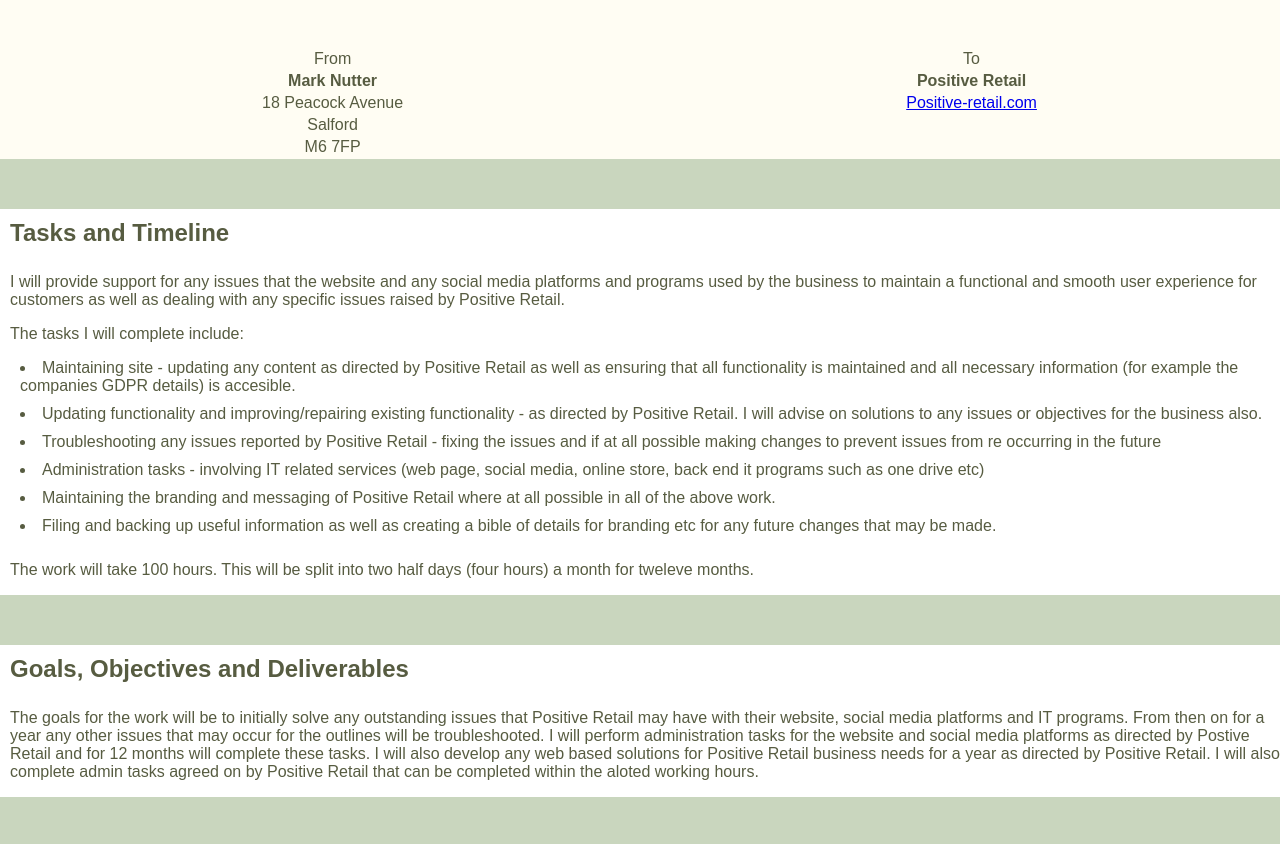
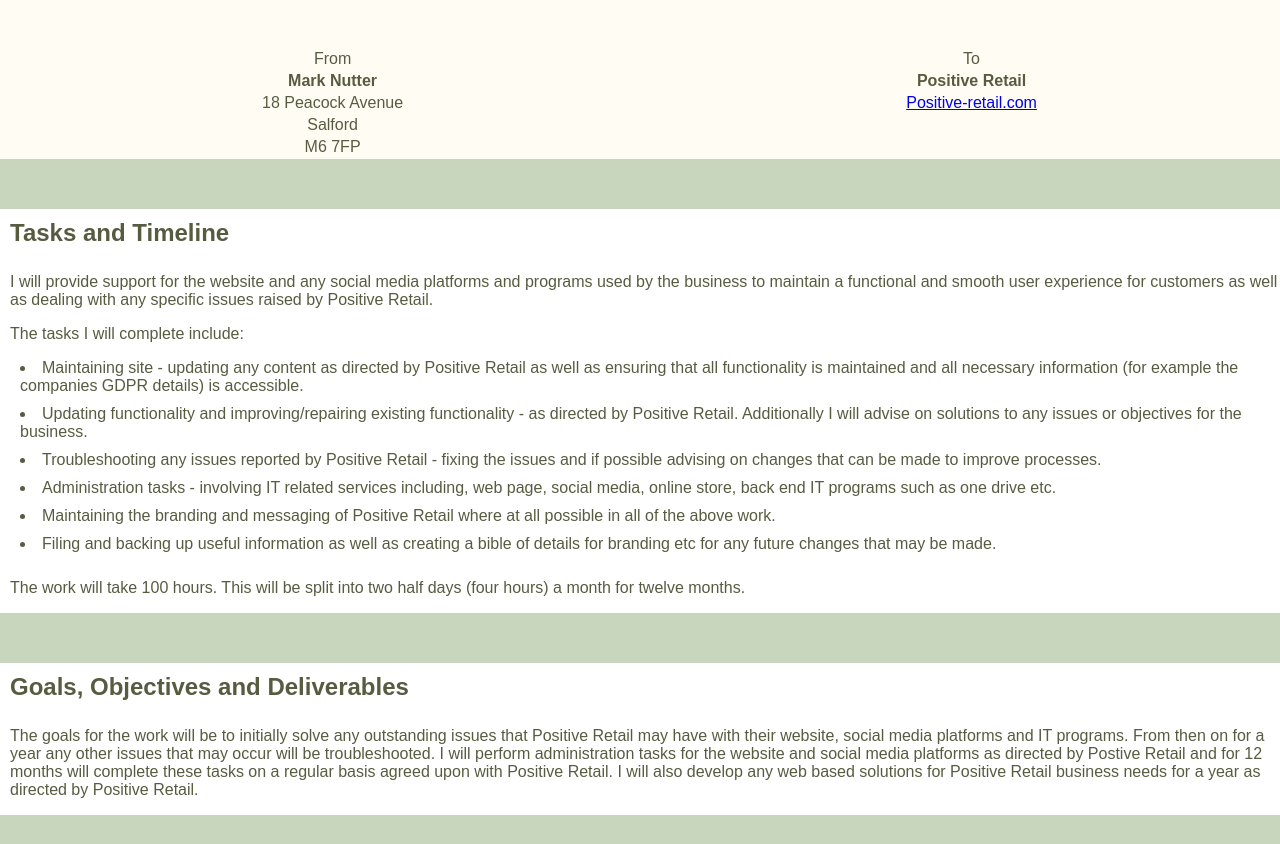
Before and after one commit to Nutbot2000/Web-Development, a plain HTML site: page index.html in a window 1280 px wide. Shown: the part 108-952 px from the top of the page. Drawn offline with Linux system fonts and the light colour scheme.

Commit message:
Update index.html
Spell check
Grammar check
Sense check

```diff
--- a/index.html
+++ b/index.html
@@ -38,24 +38,27 @@
   </div>
   <div class="tasks-timeline-container">
     <h2>Tasks and Timeline</h2>
-  <p>I will provide support for any issues that the website and any social media platforms and programs used by the business to maintain a functional and smooth user experience for customers as well as dealing with any specific issues raised by Positive Retail.</p>
+    <p>I will provide support for the website and any social media platforms and programs used by the business to maintain a functional and smooth user experience for customers as well as dealing with any specific issues raised by
+      Positive Retail.</p>
     <p>The tasks I will complete include:</p>
-  <li>Maintaining site - updating any content as directed by Positive Retail as well as ensuring that all functionality is maintained and all necessary information (for example the companies GDPR details) is accesible.</li>
-  <li>Updating functionality and improving/repairing existing functionality - as directed by Positive Retail. I will advise on solutions to any issues or objectives for the business also.</li>
-  <li>Troubleshooting any issues reported by Positive Retail - fixing the issues and if at all possible making changes to prevent issues from re occurring in the future</li>
-  <li>Administration tasks - involving IT related services (web page, social media, online store, back end it programs such as one drive etc)</li>
+    <li>Maintaining site - updating any content as directed by Positive Retail as well as ensuring that all functionality is maintained and all necessary information (for example the companies GDPR details) is accessible.</li>
+    <li>Updating functionality and improving/repairing existing functionality - as directed by Positive Retail. Additionally I will advise on solutions to any issues or objectives for the business.</li>
+    <li>Troubleshooting any issues reported by Positive Retail - fixing the issues and if possible advising on changes that can be made to improve processes.</li>
+    <li>Administration tasks - involving IT related services including, web page, social media, online store, back end IT programs such as one drive etc.</li>
     <li>Maintaining the branding and messaging of Positive Retail where at all possible in all of the above work.</li>
     <li>Filing and backing up useful information as well as creating a bible of details for branding etc for any future changes that may be made. </li>
-  <p>The work will take 100 hours. This will be split into two half days (four hours) a month for tweleve months.</p>
+    <p>The work will take 100 hours. This will be split into two half days (four hours) a month for twelve months.</p>
   </div>
   <div class="goals-objectives-deliverables-container">
     <h2>Goals, Objectives and Deliverables</h2>
-<p>The goals for the work will be to initially solve any outstanding issues that Positive Retail may have with their website, social media platforms and IT programs. From then on for a year any other issues that may occur for the outlines will be troubleshooted. I will perform administration tasks for the website and social media platforms as directed by Postive Retail and for 12 months will complete these tasks.
-I will also develop any web based solutions for Positive Retail business needs for a year as directed by Positive Retail. I will also complete admin tasks agreed on by Positive Retail that can be completed within the aloted working hours.</p>
+    <p>The goals for the work will be to initially solve any outstanding issues that Positive Retail may have with their website, social media platforms and IT programs. From then on for a year any other issues that may occur will be
+      troubleshooted. I will perform administration tasks for the website and social media platforms as directed by Postive Retail and for 12 months will complete these tasks on a regular basis agreed upon with Positive Retail.
+      I will also develop any web based solutions for Positive Retail business needs for a year as directed by Positive Retail.</p>
   </div>
   <div class="pricing-container">
     <h2>Pricing</h2>
-  <p>Hourly rate 18.75. I will detail the hourly rate, the expected time to complete as well as mile stones. There will also be a table of costs</p>
+    <p>Hourly rate £18.75.</p>
+    <p>8 hours per month completed over two half days to be agreed upon by Positive Retail. The specifics of the spread of the 8 hours across the month can be agreed on from a month to month basis dependant on the needs of the business.</p>
   </div>
 </body>
 
```
Lines whose indentation alone changed are shown as unchanged.
